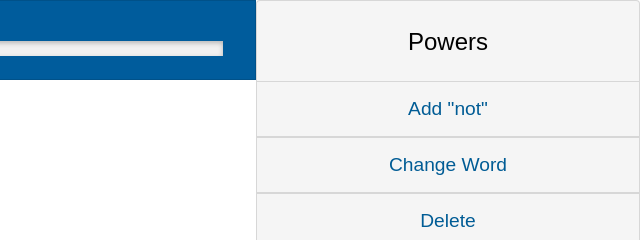
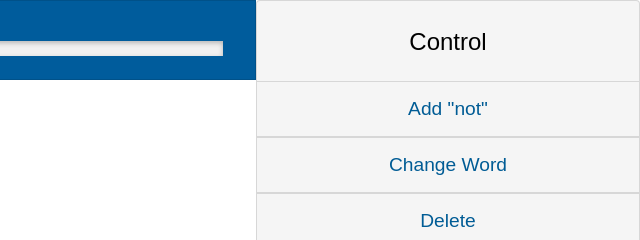
Before and after one commit to wenchen1114/Icarus, a website: page public/index.html in a window 1280 px wide. Shown: the top 240 px of the page, 640-1280 px from the left. Drawn offline with nearby package versions, Linux system fonts and the light colour scheme; files that its build step writes are made by us from their sources; no server answers.

Commit message:
Update index.html

```diff
--- a/public/index.html
+++ b/public/index.html
@@ -21,7 +21,7 @@
       <div id="right">
         <div id="button_container">
           <div id="powers">
-            <span>Powers</span>
+            <span>Control</span>
           </div>
           <button type="button" id="button1">Add "not"</button>
           <button type="button" id="button4">Change Word</button>
```
